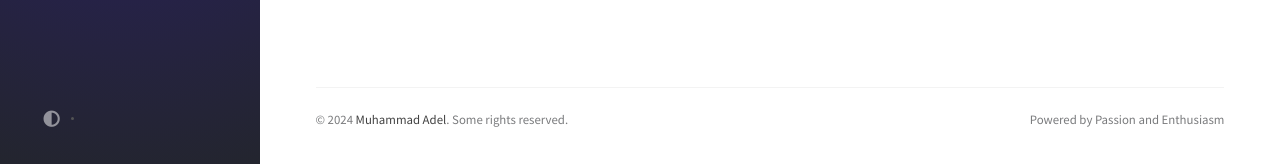
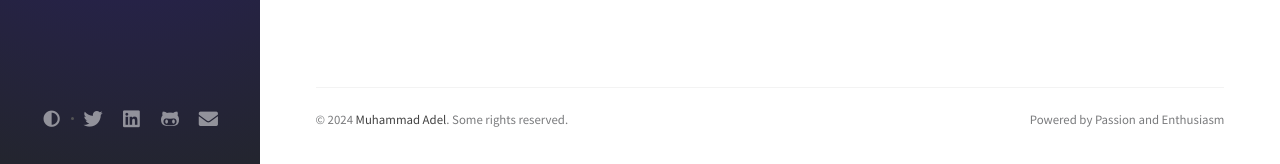
Before and after one commit to ItsFadinG/ItsFadinG.github.io, a Jekyll site: the page built from index.html, in a window 1280 px wide. Shown: the part 733-897 px from the top of the page. Built offline with Jekyll 4.4.1, drawn with Linux system fonts in a browser that asks for light colours; nearby versions of some CDN libraries; comment, search, counter and statistics services are not loaded.

```diff
--- a/_data/contact.yml
+++ b/_data/contact.yml
@@ -6,8 +6,8 @@
 
 -
   type: linkedin
-  icon: 'fab fa-linkedin'                                            # icons powered by <https://fontawesome.com/>
-  url:  'https://eg.linkedin.com/in/muhammadadel14'                  # Fill with your Linkedin homepage
+  icon: 'fab fa-linkedin'
+  url:  'https://eg.linkedin.com/in/muhammadadel14'
 
 -
   type: github
--- a/_includes/sidebar.html
+++ b/_includes/sidebar.html
@@ -70,7 +70,7 @@
       <a href="{{ url }}" aria-label="{{ entry.type }}"
         {% unless site.theme_mode %}class="order-{{ forloop.index | plus: 2 }}"{% endunless %}
         {% unless entry.noblank %}target="_blank" rel="noopener"{% endunless %}>
-        <!-- <i class="{{ entry.icon }}"></i> -->
+        <i class="{{ entry.icon }}"></i>
       </a>
       {% endif %}
 
```
